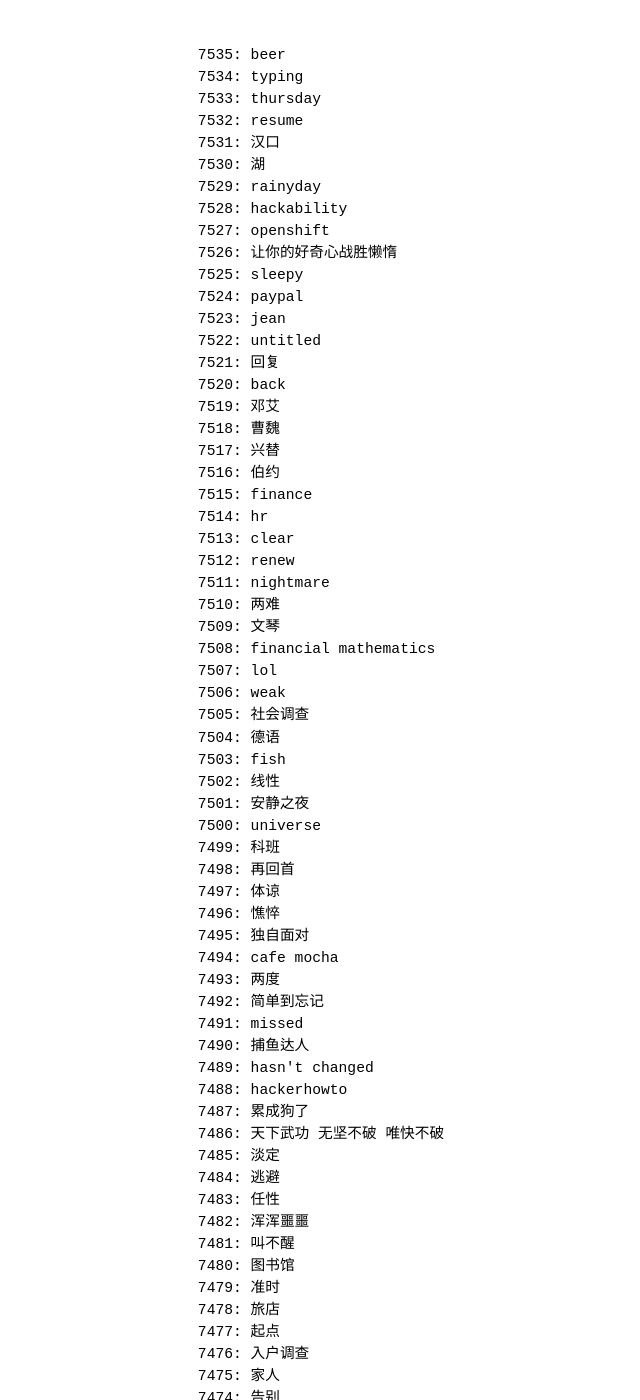
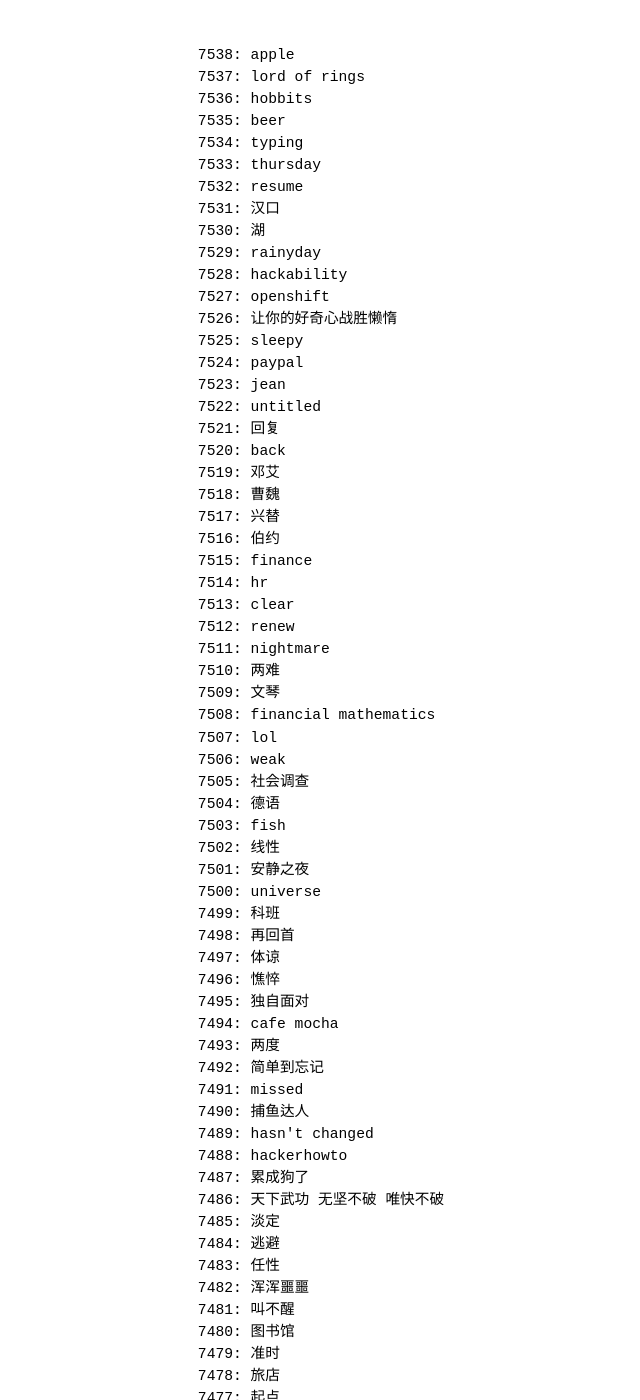
Before and after one commit to betamint/blog, a Jekyll site: the page built from daily-words.html, in a window 1280 px wide and 1400 px high. Shown: the whole window, without its empty margins (134-774 px from the left). Built offline with Jekyll 4.4.1, drawn with Linux system fonts in a browser that asks for light colours; some of the changed text lies outside the part shown.

Commit message:
7536-7538

```diff
--- a/daily-words.html
+++ b/daily-words.html
@@ -2,6 +2,9 @@
 layout: default
 ---
 <pre>
+7538: apple
+7537: lord of rings
+7536: hobbits
 7535: beer
 7534: typing
 7533: thursday
```
